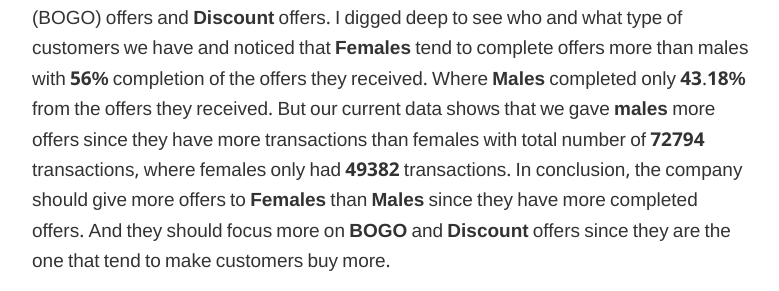
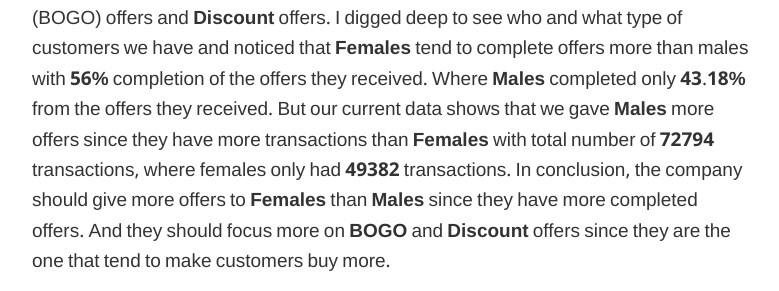
Before and after one commit to alioh/alioh.github.io, a Jekyll site: the page built from _posts/2019-7-12-DSND-Capstone-Project.md, in a window 1280 px wide and 900 px high, scrolled down 15087 px. Shown: the part 165-456 px from the top of the window, without its empty margins (248-1027 px from the left). Built offline with Jekyll 4.4.1, drawn with Linux system fonts in a browser that asks for light colours.

Commit message:
missing bold

```diff
--- a/_posts/2019-7-12-DSND-Capstone-Project.md
+++ b/_posts/2019-7-12-DSND-Capstone-Project.md
@@ -240,7 +240,7 @@ NA = Transactions. We can see that most of our customers falls in the adult and
 <p align="left">From the previous table, we can see that we scored 100% accuracy in the training and testing data sets on 4 models. To avoid over fitting I will choose <b>Logistic Regression</b> since it got good results 65% on training and 80% on testing data sets. <b>Logistic Regression</b> is better used here since we have few binomial outcomes (BOGO = 1, discount = 2, informational = 3). It is good here because we have good amount of data to work with.<font size="1" color="white"> e</font> </p>
 
 <h2 align="left">Conclusion</h2>
-<p align="left">In this project, I tried to analyze and make model to predict the best offer to give a Starbucks customer. First I explored the data and see what I have to change before start the analysis. Then I did some exploratory analysis on the data after cleaning. From that analysis I found out that most favorite type of offers are <b>Buy One Get One</b> (BOGO) offers and <b>Discount</b> offers. I digged deep to see who and what type of customers we have and noticed that <b>Females</b> tend to complete offers more than males with <b>56%</b> completion of the offers they received. Where <b>Males</b> completed only <b>43.18%</b> from the offers they received. But our current data shows that we gave <b>males</b> more offers since they have more transactions than females with total number of <b>72794</b> transactions, where females only had <b>49382</b> transactions.
+<p align="left">In this project, I tried to analyze and make model to predict the best offer to give a Starbucks customer. First I explored the data and see what I have to change before start the analysis. Then I did some exploratory analysis on the data after cleaning. From that analysis I found out that most favorite type of offers are <b>Buy One Get One</b> (BOGO) offers and <b>Discount</b> offers. I digged deep to see who and what type of customers we have and noticed that <b>Females</b> tend to complete offers more than males with <b>56%</b> completion of the offers they received. Where <b>Males</b> completed only <b>43.18%</b> from the offers they received. But our current data shows that we gave <b>Males</b> more offers since they have more transactions than <b>Females</b> with total number of <b>72794</b> transactions, where females only had <b>49382</b> transactions.
 In conclusion, the company should give more offers to <b>Females</b> than <b>Males</b> since they have more completed offers. And they should focus more on <b>BOGO</b> and <b>Discount</b> offers since they are the one that tend to make customers buy more.<font size="1" color="white"> e</font></p>
 
 
```
